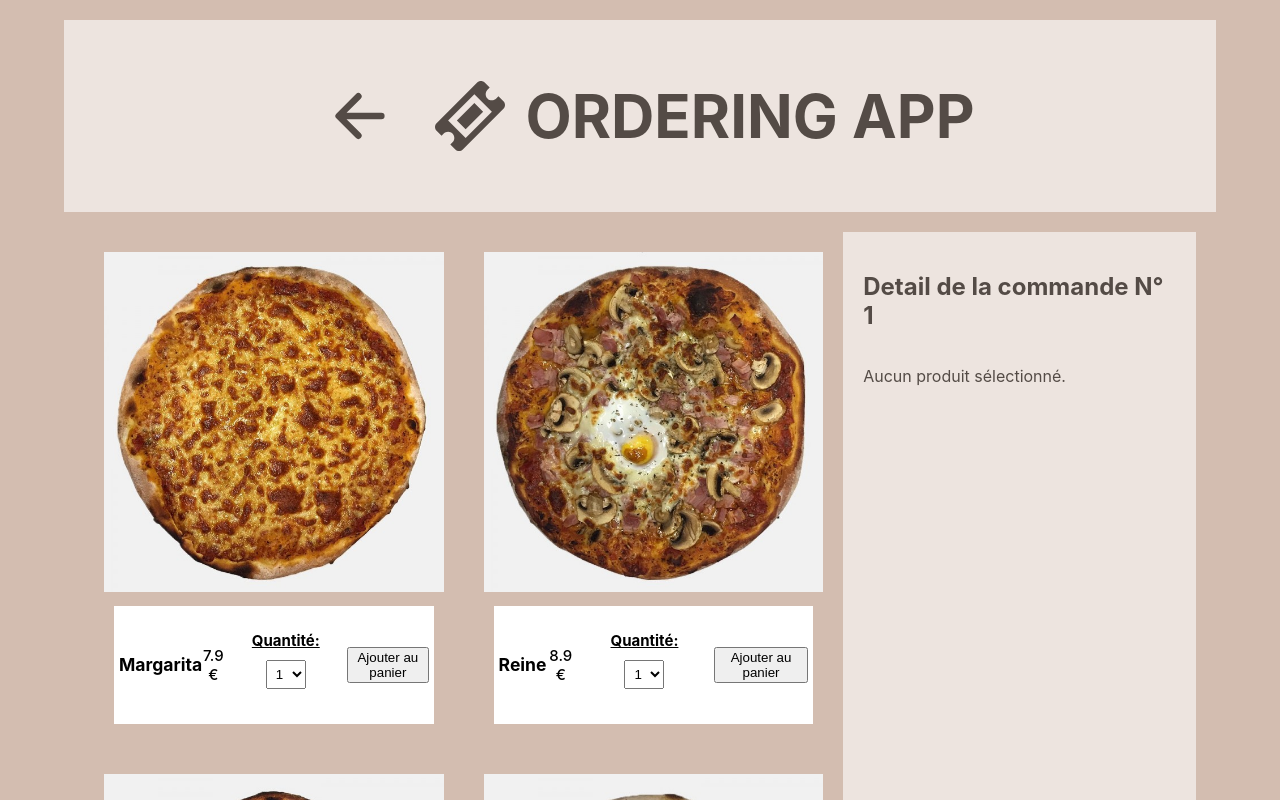
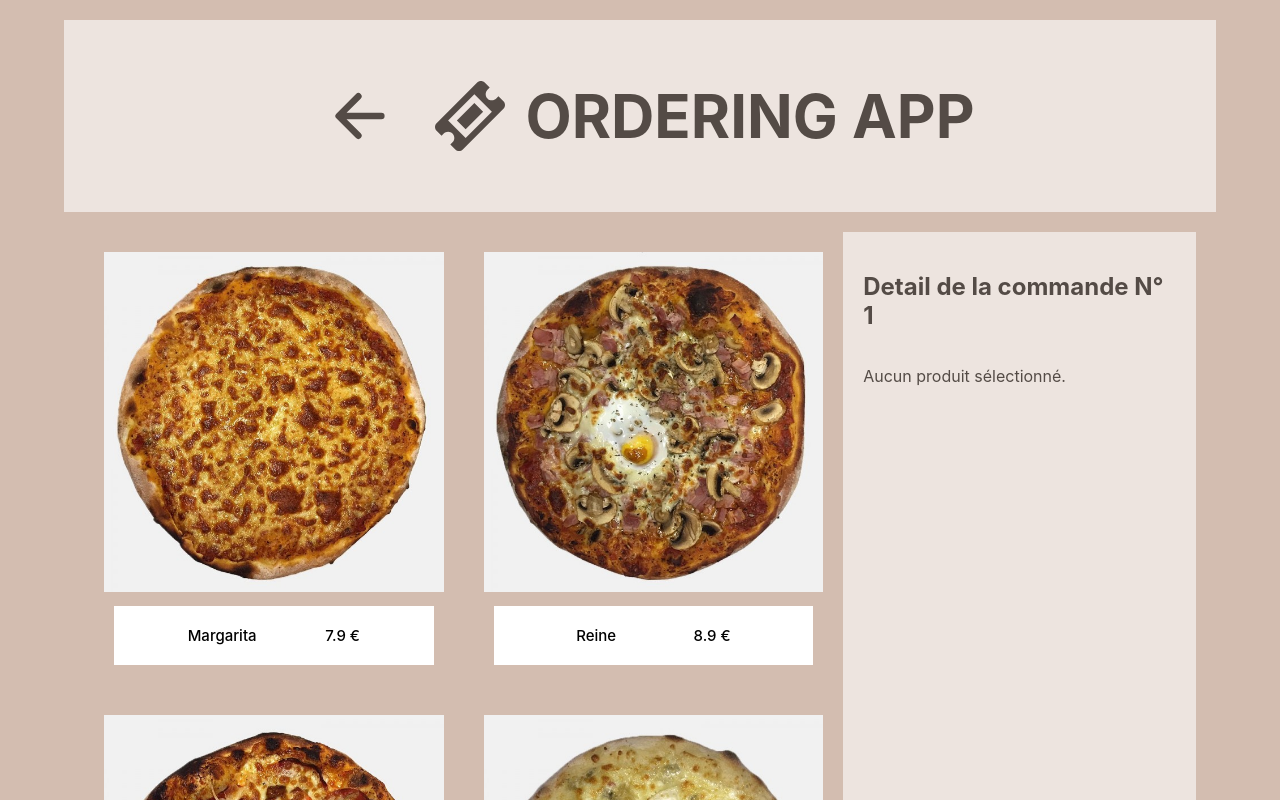
Before and after one commit to AurelieDuynslaeger/Ordering-App-RTK, a React (Create React App) app: page /NewOrder/1 in a window 1280 px wide. Shown: the top 800 px of the page. Built offline with nearby package versions, Linux system fonts and the light colour scheme.

Commit message:
click increment qty fix !!! :)

```diff
--- a/src/components/Product.js
+++ b/src/components/Product.js
@@ -1,33 +1,14 @@
 // Product.js
-import React, { useState } from 'react';
+import React from 'react';
 import '../stylesheets/Product.scss';
 
-const Product = ({ id, name, price, cover, action }) => {
-  const [quantity, setQuantity] = useState(1);
-
-  const handleQuantityChange = (event) => {
-    setQuantity(Number(event.target.value));
-  };
-
+const Product = ({ name, price, cover, action }) => {
   return (
-    <div className="product">
+    <div className="product" onClick={action}>
       <img src={cover} alt={name} />
       <div className="product-details">
-        <h3>{name}</h3>
-        <p>{price} €</p>
-        <label>
-          Quantité:
-          <select value={quantity} onChange={handleQuantityChange}>
-            {[1, 2, 3, 4, 5].map((value) => (
-              <option key={value} value={value}>
-                {value}
-              </option>
-            ))}
-          </select>
-        </label>
-        <button onClick={() => action({ id, name, price, cover, quantity })}>
-          Ajouter au panier
-        </button>
+        <p className="product-name">{name}</p>
+        <p className="product-price">{price} €</p>
       </div>
     </div>
   );
--- a/src/pages/NewOrder.js
+++ b/src/pages/NewOrder.js
@@ -1,4 +1,3 @@
-// NewOrder.js
 import React from 'react';
 import Header from '../components/Header';
 import DetailSelected from '../components/DetailSelected';
@@ -14,7 +13,7 @@ const NewOrder = () => {
   const { id } = useParams();
 
   const orders = useSelector(state => state.data.orders);
-  const currentOrder = orders.find(order => order.id === id) || { products: [], bill: 0 }; // Utilisation d'un objet avec un tableau vide et une facture à 0 par défaut.
+  const currentOrder = orders.find(order => order.id === id) || { products: [], bill: 0 };
   const selectedProducts = currentOrder.products;
 
   const addProductToCart = (product) => {
@@ -23,17 +22,18 @@ const NewOrder = () => {
     if (existingProduct) {
       const updatedProducts = selectedProducts.map(p => {
         if (p.name === product.name) {
-          return { ...p, quantity: (p.quantity || 1) + 1 };
+          return { ...p, quantity: p.quantity + 1 };
         }
         return p;
       });
 
-      const totalAmount = updatedProducts.reduce((acc, p) => acc + (p.price * (p.quantity || 1)), 0);
+      const totalAmount = updatedProducts.reduce((acc, p) => acc + (p.price * p.quantity), 0);
+      const roundedTotal = Math.round(totalAmount * 100) / 100;
 
       dispatch(addProduct({
         orderId: id,
         products: updatedProducts,
-        bill: totalAmount
+        bill: roundedTotal
       }));
     } else {
       const newProduct = { ...product, quantity: 1 };
```
